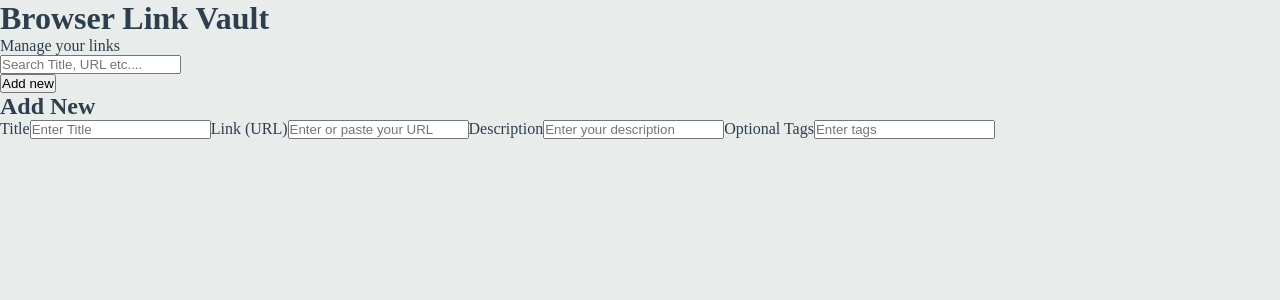
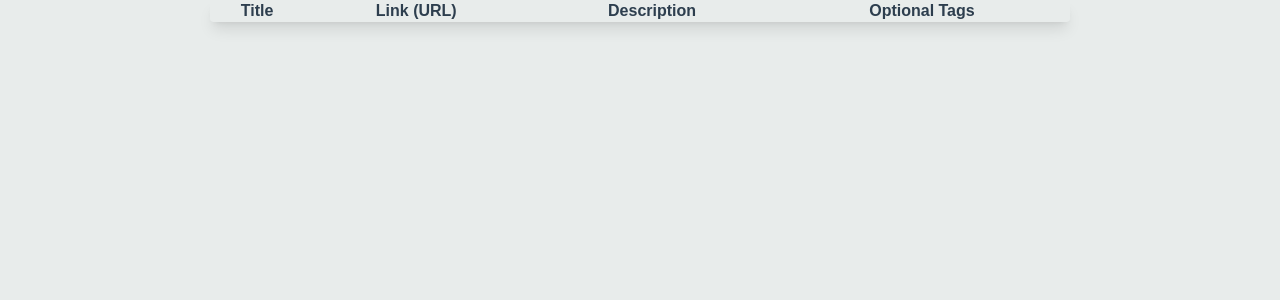
Before and after one commit to NeeloByron/Task-2-ReactTS-Links-Vault, a React (Vite) app: page / in a window 1280 px wide. Shown: the top 300 px of the page. Built offline with nearby package versions, Linux system fonts and the light colour scheme.

Commit message:
table for my content

```diff
--- a/src/App.tsx
+++ b/src/App.tsx
@@ -1,6 +1,6 @@
 import bookMarkImage from '@/assets/bookmark.png'
 import { RecordingMethod } from '@/Components/RecordingMethod'
-import { Table } from '@/Components/Table'
+import { Table } from '@/Components/Table/Table'
 
 
 
@@ -8,8 +8,10 @@ function App() {
 
   return (
     <>
+
+
      <Table />
-     <RecordingMethod />
+
     </>
   )
 }
--- a/src/Components/Table.tsx
+++ /dev/null
@@ -1,76 +0,0 @@
-import React from "react"
-
-interface Record {
-    Title: string;
-    Link: string;
-    Description: string;
-    Optional: string;
-}
-const mockRecords: Record[] = [
-    { Title: "Book",Link: "https://example.com", Description: "My favorite", Optional: "Love"   }
-]
-export const Table: React.FC = () => {
-  return (
-    <>
-      <div className={'tablePage'}>
-        <div className={'tableContainer'}>
-          {/*Header*/}
-           <div className={'tableHeaderCard'}>
-             <h1 className={'tableTile'}>Browser Link Vault</h1>
-             <p className={'tableSubtitle'}>Manage your links</p>
-           </div>
-
-          {/*Search and add button*/}
-           <div className={'tableActionCard'}>
-             <div className={'actionFlexContainer'}>
-                <div className={'searchInput'}>
-                    <input type={'search'} placeholder={'Search Title, URL etc....'} className={'searchIcon'} size={20} />
-                </div>
-
-                {/*the add button*/}
-                 <button className={'addBtn'}>
-                    <span>Add new</span>
-                 </button>
-             </div>
-           </div>
-
-          {/*Links table*/}
-          {/* <div className={'tableCard'}>
-            <div className={'tableScrollContainer'}>
-                <table className={'LinksTable'}>
-                    <thead className={'tableHeader'}>
-                        <tr>
-                            <th className='tableHeaderRow1'>Title</th>
-                            <th className='tableHeaderRow2'>Link (URL)</th>
-                            <th className='tableHeaderRow3'>Description</th>
-                            <th className='tableHeaderRow4'>Optional Tags</th>
-                        </tr>
-                    </thead>
-                        <tbody className={'tableBody'}>
-                        {mockRecords.length === 0?  (
-                            <tr className={'tableEmptyRow'}>
-                                <td colSpan={4}>No record found</td>
-                            </tr>
-                        ) : (
-                            mockRecords.map((linkRecord)) => (
-                               <tr key={linkRecord.id} className={'table-data-row'}>
-                                <td className={'table-data-cell'}>{linkRecord.Title}</td>
-                                <td className={'table-data-cell'}>{linkRecord.Link}</td>
-                                <td className={'table-data-cell'}>{linkRecord.Description}</td>
-                                <td className={'table-data-cell'}>{linkRecord.Optional}</td>
-                              </tr>
-                            ))
-                          )}
-
-                    </tbody>
-                </table>
-            </div>
-           </div>*/}
-        </div>
-      </div>
-
-    </>
-  )
-}
-
-export default Table
--- /dev/null
+++ b/src/Components/Table/Table.module.css
@@ -0,0 +1,8 @@
+.mainTable {
+    box-shadow: 0 10px 15px -3px rgba(0, 0, 0, 0.1), 0 4px 6px -4px rgba(0, 0, 0, 0.1);
+    margin-left: auto;
+    margin-right: auto;
+    font-family: 'Poppins', sans-serif;
+    width: 860px;
+    border-radius: 0.25rem;
+}
--- /dev/null
+++ b/src/Components/Table/Table.tsx
@@ -0,0 +1,19 @@
+import styles from '@/Components/Table/Table.module.css'
+
+export const Table = () => {
+  return (
+    <>
+      <table className={styles.mainTable}>
+        <tr>
+          <th className={styles.row}>Title</th>
+          <th className={styles.row}>Link (URL)</th>
+          <th className={styles.row}>Description</th>
+          <th className={styles.row}>Optional Tags</th>
+        </tr>
+      </table>
+
+    </>
+  )
+}
+
+export default Table
```
